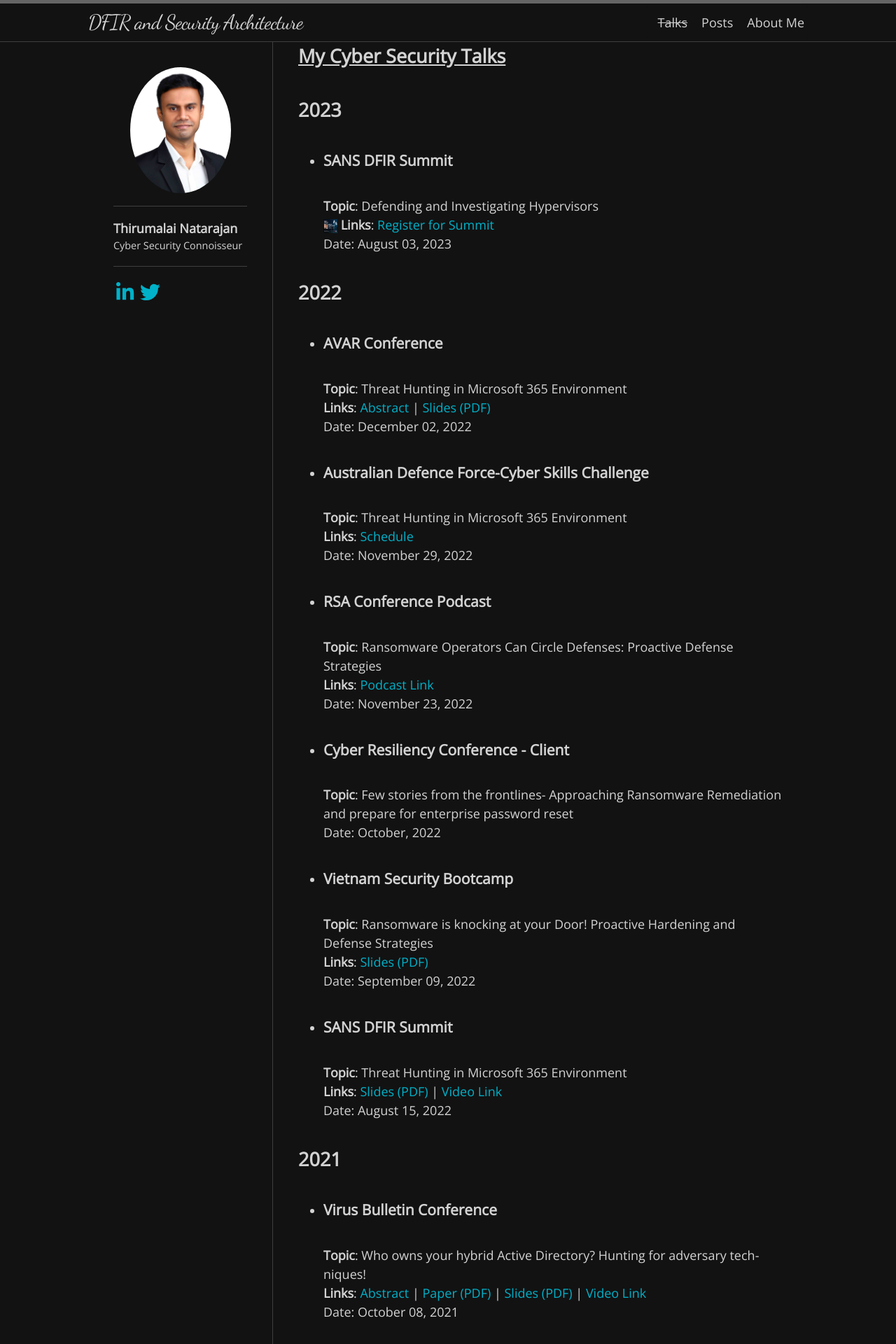
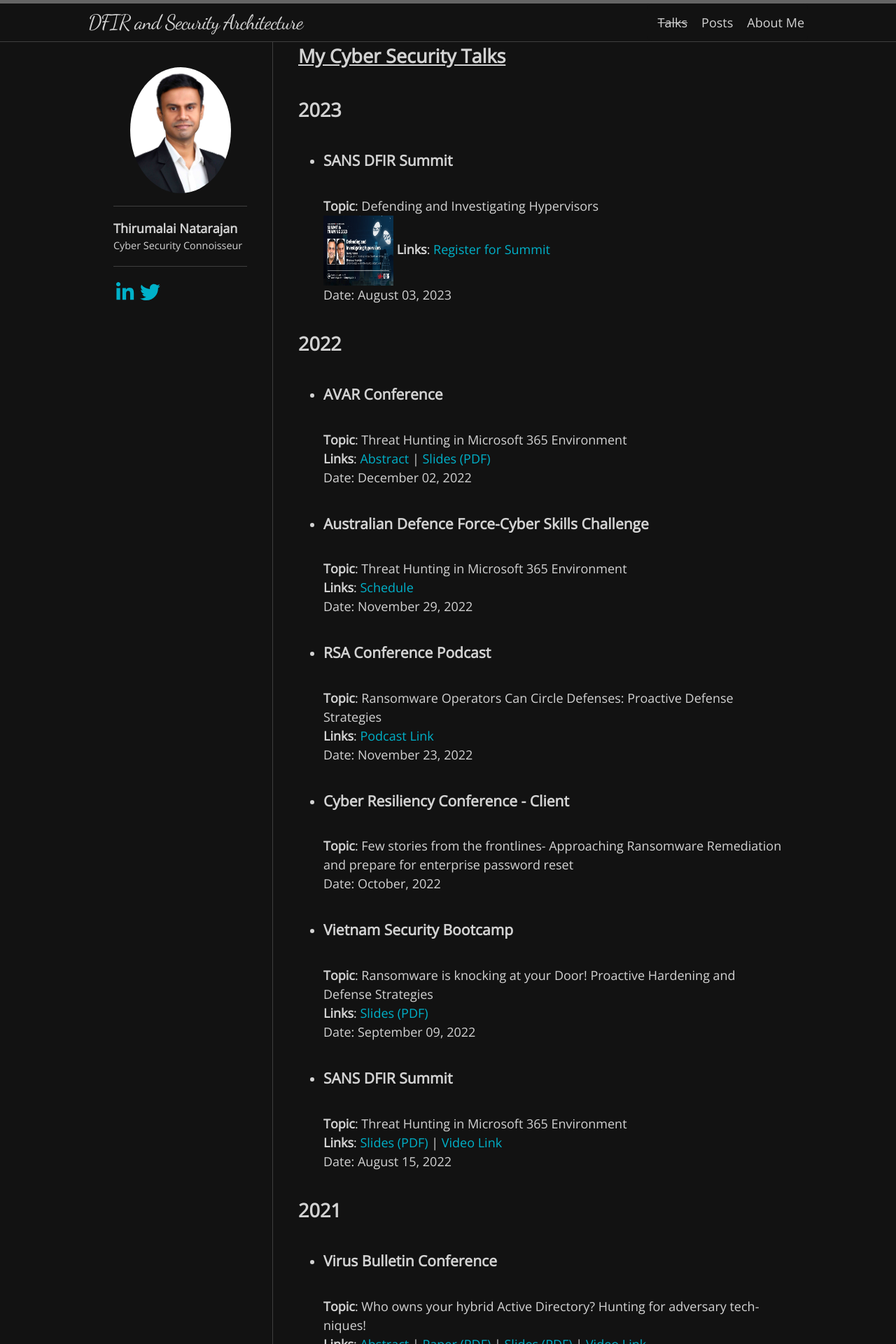
Before and after one commit to Th1ru-M/th1ru-m.github.io, a Jekyll site: the page built from talks.md, in a window 1280 px wide. Shown: the top 1920 px of the page at 70% size. Built offline with Jekyll 4.4.1, drawn with Linux system fonts in a browser that asks for light colours; nearby versions of some CDN libraries; some web fonts are replaced.

Commit message:
Update talks.md

```diff
--- a/talks.md
+++ b/talks.md
@@ -9,7 +9,7 @@ permalink: /talks/
 
 - ### **SANS DFIR Summit**
 **Topic**: Defending and Investigating Hypervisors
-<img src="/image/SANSDFIR2023.jpg" width="20" height="20" />
+<img src="/image/SANSDFIR2023.jpg" width="100" height="100" />
 **Links**: [Register for Summit](https://www.sans.org/u/1pkm)
 Date: August 03, 2023
 
```
